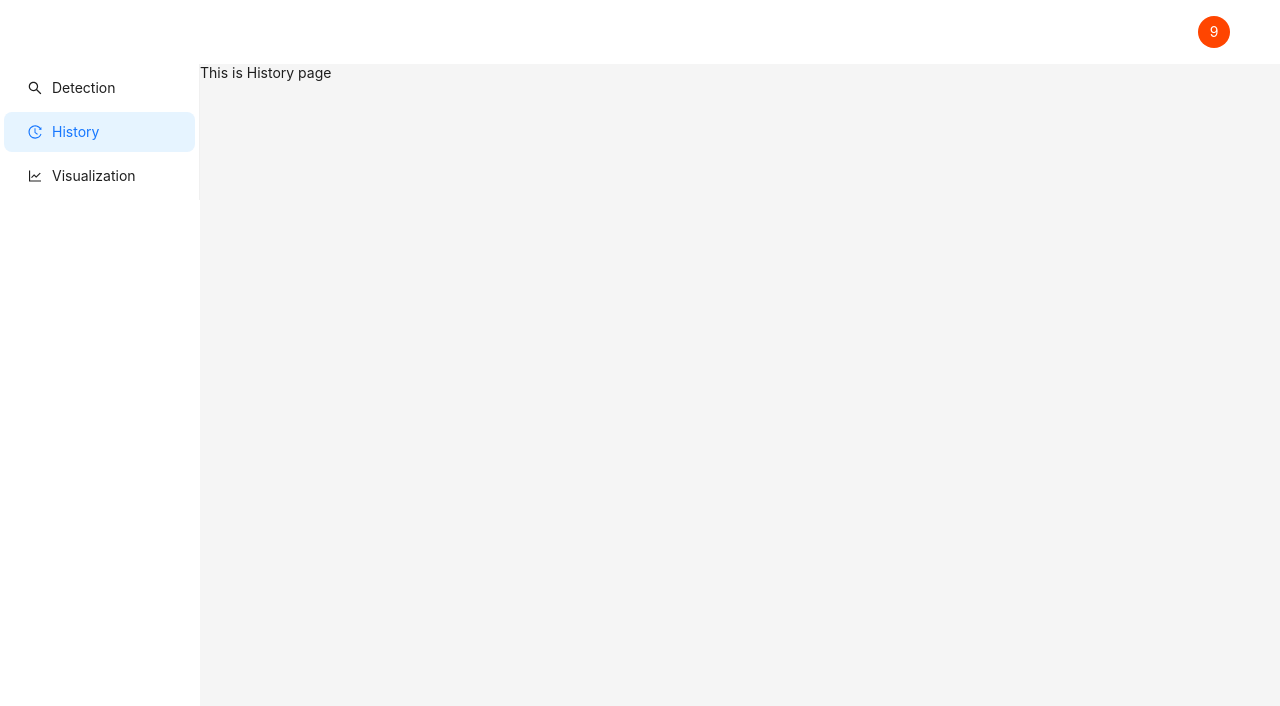
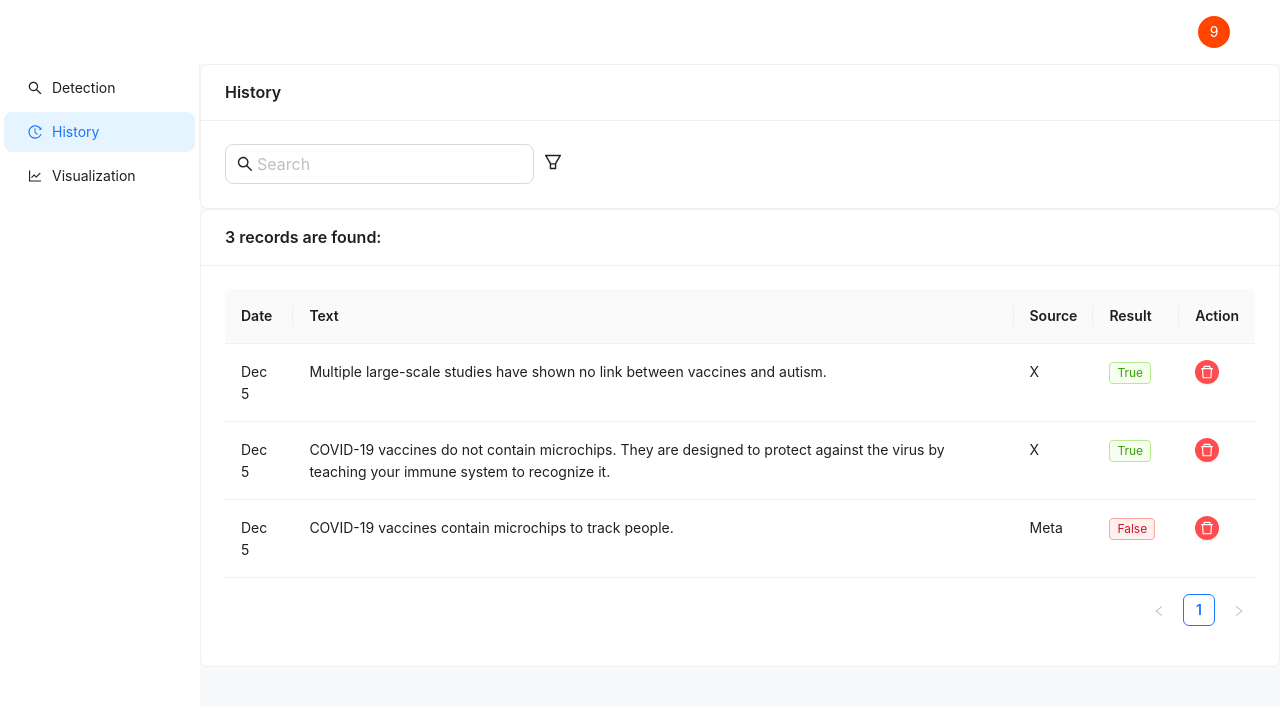
Before and after one commit to AllenWangyc/factvax, a React (Vite) app in the folder frontend/: page /dashboard/history in a window 1280 px wide. Shown: the top 706 px of the page. Built offline with nearby package versions, Linux system fonts and the light colour scheme.

Commit message:
Add history page

```diff
--- a/frontend/src/apis/index.jsx
+++ b/frontend/src/apis/index.jsx
@@ -53,9 +53,9 @@ export const apiReqs = {
     })
   },
   // Get data
-  getData: (config) => {
+  getHiesory: (config) => {
     return new Promise((resolve, reject) => {
-      config.url = API_DOMAIN + 'api/getData/'
+      config.url = API_DOMAIN + 'api/getHistory/'
       config.method = 'get'
       apiFetch(config)
     })
--- /dev/null
+++ b/frontend/src/dashboard/pages/History/history.styl
@@ -0,0 +1,40 @@
+.P-history
+  width 100%
+  height 100%
+  margin 0
+  font-family Arial, sans-serif
+  background-color #f8f9fa
+
+  .upper-card
+    .upper-content-container
+      .upper-search-content
+        display: flex
+
+        .upper-search-wrapper
+          width 30%
+
+        .filter-container
+          margin-left: 10px
+          align-content: center
+
+          .filter
+            font-size: 18px
+
+      .filter-form
+        margin-top: 1%
+
+        .filter-form-item-wrapper
+          display: flex
+
+          .filter-form-source, .filter-form-result
+            width: 20%
+            margin-left: 5%
+
+        .filter-form-btn
+          margin-top: 30px
+          font-size: 14px
+
+  .record-list-container
+    .record-list-table
+      .record-item-text
+        cursor: pointer
--- a/frontend/src/dashboard/pages/History/index.jsx
+++ b/frontend/src/dashboard/pages/History/index.jsx
@@ -1,6 +1,238 @@
+import { Table, Card, Tag, Space, Popconfirm, Button, Input, DatePicker, Form, Select, ConfigProvider } from "antd"
+import { DeleteOutlined, SearchOutlined, FilterOutlined } from "@ant-design/icons"
+import { useEffect, useState } from "react"
+import './history.styl'
+import { useNavigate } from "react-router-dom"
+
+const resultComponent = {
+  'true': <Tag color="green">True</Tag>,
+  'false': <Tag color="red">False</Tag>
+}
+
+const onConfirm = (config) => {
+  /**
+   * Using for delete the specific record when click the delete button
+   */
+}
+
+const dataSource = [
+  {
+    id: 1,
+    date: 'Dec 5',
+    text: 'Multiple large-scale studies have shown no link between vaccines and autism.',
+    source: 'X',
+    result: 'true'
+  },
+  {
+    id: 2,
+    date: 'Dec 5',
+    text: 'COVID-19 vaccines do not contain microchips. They are designed to protect against the virus by teaching your immune system to recognize it.',
+    source: 'X',
+    result: 'true'
+  },
+  {
+    id: 3,
+    date: 'Dec 5',
+    text: 'COVID-19 vaccines contain microchips to track people.',
+    source: 'Meta',
+    result: 'false'
+  }
+]
+
+const sources = [
+  {
+    label: 'X',
+    value: 'x'
+  },
+  {
+    label: 'Meta',
+    value: 'meta'
+  }
+]
+
+const results = [
+  {
+    label: 'True',
+    value: 'true'
+  },
+  {
+    label: 'False',
+    value: 'false'
+  }
+]
+
 const History = () => {
+  const { RangePicker } = DatePicker
+  const [recordList, setRecordList] = useState([])
+  const [searchText, setSearchText] = useState('') // Using as a param that fetch filtered record list
+  const [typingText, setTypingText] = useState('') // Using for sync with searching input value
+
+  const [source, setSource] = useState('') // Filter condition
+  const [result, setResult] = useState('') // Filter condition
+  const [startDate, setStartDate] = useState(null) // Filter condition
+  const [endDate, setEndDate] = useState(null) // Filter condition
+  const [isFilterActive, setIsFilterActive] = useState(false)
+  const navigate = useNavigate()
+
+  // Handle with press Enter on the search box
+  const handleSearch = (e) => {
+    if (e.key === 'Enter') {
+      setSearchText(e.target.value)
+      console.log('handleSearch worked!')
+      setTypingText('')
+    }
+  }
+
+  // Toggle filter icon to show/hide filter section
+  const handleToggleFilter = () => {
+    setIsFilterActive(!isFilterActive)
+  }
+
+  // Handle with click filter button
+  const handleFilter = () => {
+    /**
+     * Invoke getRecordList API and re-fetch the list, reset all states
+     */
+    setSource('')
+    setResult('')
+    handleToggleFilter()
+  }
+
+  const columns = [
+    {
+      title: 'Date',
+      dataIndex: 'date',
+      key: 'date',
+      // render: process Date object to make it show in this format: Mon Date e.g. Dec 5
+    },
+    {
+      title: 'Text',
+      dataIndex: 'text',
+      key: 'text',
+      // render: process the text to make it navigate to the specific detection result page
+      render: (text) => {
+        return (
+          <span className="record-item-text" onClick={() => { navigate('/dashboard') }}>{text}</span>
+        )
+      }
+    },
+    {
+      title: 'Source',
+      dataIndex: 'source',
+      key: 'source'
+    },
+    {
+      title: 'Result',
+      dataIndex: 'result',
+      key: 'result',
+      render: result => resultComponent[result]
+    },
+    {
+      title: 'Action',
+      render: data => {
+        return (
+          <Space size='middle'>
+            <Popconfirm
+              title='Delete'
+              description='Are you sure to delete this record?'
+              okText='Yes'
+              cancelText='No'
+              onConfirm={() => onConfirm(data)}
+            >
+              <Button
+                type="primary"
+                size="small"
+                danger
+                shape="circle"
+                icon={<DeleteOutlined />}
+              />
+            </Popconfirm>
+          </Space>
+        )
+      }
+    }
+  ]
+
+  // Hard coding
+  useEffect(() => {
+    function getRecordList() {
+      setRecordList(dataSource)
+    }
+    getRecordList()
+  })
+
   return (
-    <div>This is History page</div>
+    <div className="P-history">
+      <Card className="upper-card"
+        title='History'
+      >
+        <div className="upper-content-container">
+          <div className="upper-search-content">
+            <div className="upper-search-wrapper">
+              <Input className="upper-search"
+                placeholder="Search"
+                size="large"
+                value={typingText}
+                onChange={(e) => { setTypingText(e.target.value) }}
+                prefix={<SearchOutlined />}
+                onKeyUp={(e) => handleSearch(e)}
+              />
+            </div>
+            <div className="filter-container">
+              <FilterOutlined className="filter" size='large' onClick={handleToggleFilter} />
+            </div>
+          </div>
+          {isFilterActive && (
+            <Form className="filter-form" onFinish={handleFilter}>
+              <div className="filter-form-item-wrapper">
+                <Form.Item className="filter-form-date" label='Date' name='date' layout="vertical">
+                  <RangePicker />
+                </Form.Item>
+                <Form.Item className="filter-form-source" label='Source' name='source' layout="vertical">
+                  <Select
+                    placeholder='Select the source'
+                    options={sources}
+                    onChange={(value) => setSource(value)}
+                  />
+                </Form.Item>
+                <Form.Item className="filter-form-result" label='Result' name='result' layout="vertical">
+                  <Select
+                    placeholder='Select the result'
+                    options={results}
+                    onChange={(value) => setResult(value)}
+                  />
+                </Form.Item>
+              </div>
+
+              <ConfigProvider
+                theme={{
+                  components: {
+                    Button: {
+                      defaultBg: '#e6f4ff',
+                      defaultColor: '#4081ff',
+                      defaultBorderColor: '#4081ff'
+                    },
+                  },
+                }}
+              >
+                <Button className="filter-form-btn"
+                  size="middle"
+                  htmlType="submit"
+                >
+                  Filter
+                </Button>
+              </ConfigProvider>
+            </Form>
+          )}
+        </div>
+      </Card>
+      <Card className="record-list-container"
+        title={`${recordList.length} records are found:`}
+      >
+        <Table rowKey='id' className="record-list-table" columns={columns} dataSource={recordList} />
+      </Card>
+    </div>
+
   )
 }
 
--- a/frontend/src/dashboard/pages/Login/index.jsx
+++ b/frontend/src/dashboard/pages/Login/index.jsx
@@ -100,7 +100,7 @@ const Login = () => {
                 Google
               </Button>
               <Button className='third-party-signin-opt'
-                id='signin-google'
+                id='signin-github'
                 size='large'
                 onClick={onClickGithubLogin}
               >
--- a/frontend/src/dashboard/pages/Register/index.jsx
+++ b/frontend/src/dashboard/pages/Register/index.jsx
@@ -109,7 +109,7 @@ const Register = () => {
                   },
                 ]}
               >
-                <Input className='signup-input' size='large' placeholder='e.g. exapmle@gmail.com' value={email} onChange={(e) => { setEmail(e.target.value) }} />
+                <Input className='signup-input' size='large' placeholder='e.g. example@gmail.com' value={email} onChange={(e) => { setEmail(e.target.value) }} />
               </Form.Item>
 
               <Form.Item
--- a/frontend/src/store/modules/user.jsx
+++ b/frontend/src/store/modules/user.jsx
@@ -15,3 +15,9 @@ const userStore = createSlice({
     }
   }
 })
+
+const { setUsername, increaseDetectCounter } = userStore.actions
+
+const userReducer = userStore.reducer
+
+export default userReducer
```
Also changed, not shown: frontend/src/store/index.jsx (+8 -0 lines).
